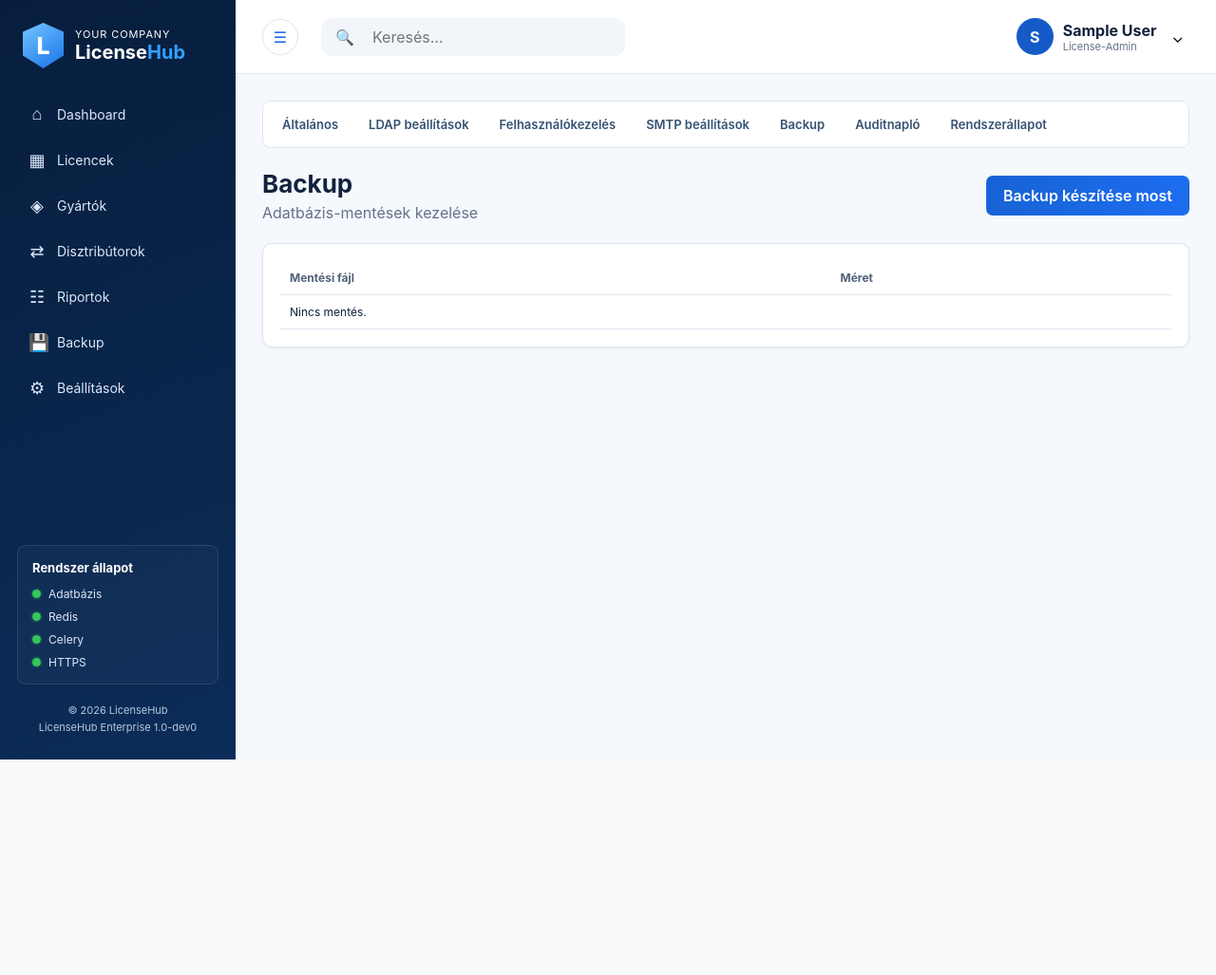
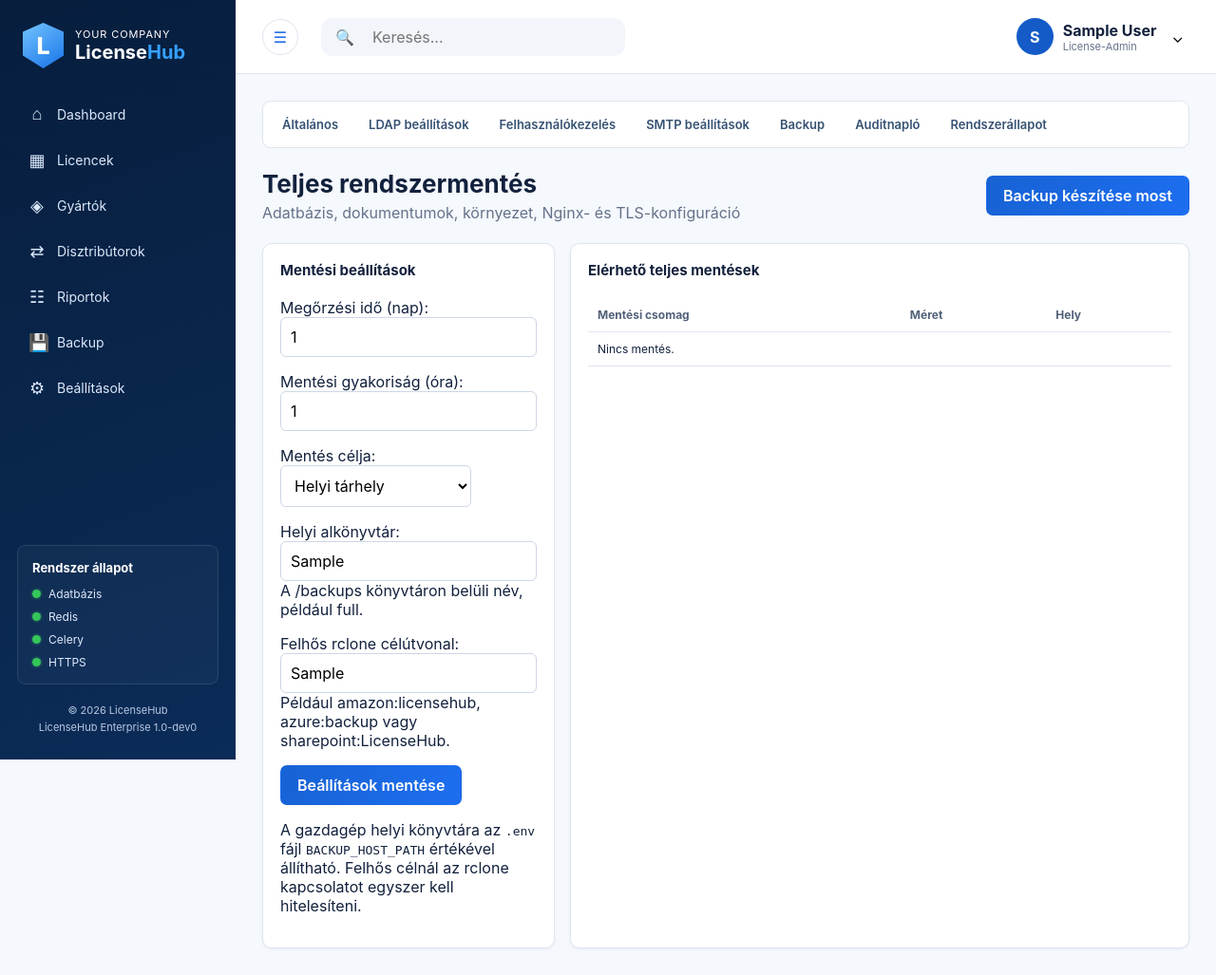
Before and after one commit to ceszes-hub/licensehub, a Django app: page /backup/ in a window 1280 px wide. Shown: the whole page at 95% size. Before the commit the page ends 800 px from the top, so only its background shows below. Run offline with Django 5.2, Linux system fonts and the light colour scheme; a user stored in the database is signed in; tables that the repository leaves empty hold one stand-in row (values such as "Sample post"); parts of the project's set-up code (start-up, migrations or seed data) failed here and were passed over.

Commit message:
Teljes rendszer backup es felhos tarhely tamogatas

```diff
--- a/backend/apps/system/forms.py
+++ b/backend/apps/system/forms.py
@@ -94,3 +94,47 @@ class SMTPSettingsForm(forms.ModelForm):
         if commit:
             obj.save()
         return obj
+
+
+class BackupSettingsForm(forms.ModelForm):
+    class Meta:
+        model = IntegrationSettings
+        fields = [
+            "backup_retention_days",
+            "backup_interval_hours",
+            "backup_destination",
+            "backup_local_subdirectory",
+            "backup_remote_path",
+        ]
+        labels = {
+            "backup_retention_days": "Megőrzési idő (nap)",
+            "backup_interval_hours": "Mentési gyakoriság (óra)",
+            "backup_destination": "Mentés célja",
+            "backup_local_subdirectory": "Helyi alkönyvtár",
+            "backup_remote_path": "Felhős rclone célútvonal",
+        }
+        help_texts = {
+            "backup_local_subdirectory": "A /backups könyvtáron belüli név, például full.",
+            "backup_remote_path": "Például amazon:licensehub, azure:backup vagy sharepoint:LicenseHub.",
+        }
+
+    def clean_backup_retention_days(self):
+        value = self.cleaned_data["backup_retention_days"]
+        if not 1 <= value <= 3650:
+            raise forms.ValidationError("A megőrzési idő 1 és 3650 nap között legyen.")
+        return value
+
+    def clean_backup_interval_hours(self):
+        value = self.cleaned_data["backup_interval_hours"]
+        if not 1 <= value <= 8760:
+            raise forms.ValidationError("A gyakoriság 1 és 8760 óra között legyen.")
+        return value
+
+    def clean(self):
+        cleaned = super().clean()
+        destination = cleaned.get("backup_destination")
+        if destination != IntegrationSettings.BackupDestination.LOCAL and not cleaned.get(
+            "backup_remote_path"
+        ):
+            self.add_error("backup_remote_path", "Felhős mentésnél a célútvonal kötelező.")
+        return cleaned
--- a/backend/apps/system/models.py
+++ b/backend/apps/system/models.py
@@ -2,6 +2,12 @@ from django.db import models
 
 
 class IntegrationSettings(models.Model):
+    class BackupDestination(models.TextChoices):
+        LOCAL = "LOCAL", "Helyi tárhely"
+        S3 = "S3", "Amazon S3"
+        AZURE = "AZURE", "Azure Blob Storage"
+        SHAREPOINT = "SHAREPOINT", "Microsoft SharePoint"
+
     singleton = models.BooleanField(default=True, unique=True, editable=False)
     ldap_enabled = models.BooleanField(default=False)
     ldap_server_uri = models.CharField(max_length=255, blank=True)
@@ -19,6 +25,13 @@ class IntegrationSettings(models.Model):
     smtp_username = models.CharField(max_length=255, blank=True)
     smtp_password = models.TextField(blank=True)
     smtp_from_email = models.EmailField(blank=True)
+    backup_retention_days = models.PositiveIntegerField(default=14)
+    backup_interval_hours = models.PositiveIntegerField(default=24)
+    backup_destination = models.CharField(
+        max_length=20, choices=BackupDestination.choices, default=BackupDestination.LOCAL
+    )
+    backup_local_subdirectory = models.CharField(max_length=100, default="full")
+    backup_remote_path = models.CharField(max_length=500, blank=True)
     updated_at = models.DateTimeField(auto_now=True)
 
     @classmethod
--- a/backend/apps/system/views.py
+++ b/backend/apps/system/views.py
@@ -16,7 +16,12 @@ from apps.core.models import SystemConfiguration
 from apps.licenses.models import License
 from apps.audit.models import AuditEvent
 from apps.accounts.models import User
-from .forms import LDAPSettingsForm, SMTPSettingsForm, SystemSettingsForm
+from .forms import (
+    BackupSettingsForm,
+    LDAPSettingsForm,
+    SMTPSettingsForm,
+    SystemSettingsForm,
+)
 from .models import IntegrationSettings
 from apps.licenses.crypto import decrypt_secret
 
@@ -85,7 +90,7 @@ def checks():
     result["static"] = "Healthy" if settings.STATIC_ROOT.exists() else "Warning"
     result["media"] = "Healthy" if settings.MEDIA_ROOT.exists() else "Warning"
     try:
-        dumps = list(settings.BACKUP_PATH.glob("licensehub_*.dump"))
+        dumps = list(settings.BACKUP_PATH.rglob("licensehub_full_*.tar.gz"))
         result["backup"] = "Healthy" if dumps else "Warning"
     except OSError:
         result["backup"] = "Critical"
@@ -246,17 +251,26 @@ def smtp_test(request):
 @login_required
 @user_passes_test(lambda user: user.is_superuser)
 def backup_dashboard(request):
-    if request.method == "POST":
+    config = IntegrationSettings.get_solo()
+    form = BackupSettingsForm(request.POST or None, instance=config)
+    if request.method == "POST" and "save_settings" in request.POST and form.is_valid():
+        form.save()
+        return redirect("backup_dashboard")
+    if request.method == "POST" and "backup_now" in request.POST:
         settings.BACKUP_PATH.mkdir(parents=True, exist_ok=True)
         (settings.BACKUP_PATH / ".backup-request").touch()
         return redirect("backup_dashboard")
     files = (
         sorted(
-            settings.BACKUP_PATH.glob("licensehub_*.dump"),
+            settings.BACKUP_PATH.rglob("licensehub_full_*.tar.gz"),
             key=lambda item: item.stat().st_mtime,
             reverse=True,
         )
         if settings.BACKUP_PATH.exists()
         else []
     )
-    return render(request, "system/backup.html", {"backups": files[:100]})
+    return render(
+        request,
+        "system/backup.html",
+        {"backups": files[:100], "form": form, "config": config},
+    )
--- a/backend/templates/system/backup.html
+++ b/backend/templates/system/backup.html
@@ -1 +1 @@
-{% extends "base.html" %}{% block content %}{% include "system/_settings_nav.html" %}<div class="page-head"><div><h1>Backup</h1><p>Adatb&aacute;zis-ment&eacute;sek kezel&eacute;se</p></div><form method="post">{% csrf_token %}<button class="button primary">Backup k&eacute;sz&iacute;t&eacute;se most</button></form></div><article class="panel"><table><tr><th>Ment&eacute;si f&aacute;jl</th><th>M&eacute;ret</th></tr>{% for backup in backups %}<tr><td>{{ backup.name }}</td><td>{{ backup.stat.st_size|filesizeformat }}</td></tr>{% empty %}<tr><td colspan="2">Nincs ment&eacute;s.</td></tr>{% endfor %}</table></article>{% endblock %}
+{% extends "base.html" %}{% block content %}{% include "system/_settings_nav.html" %}<div class="page-head"><div><h1>Teljes rendszerment&eacute;s</h1><p>Adatb&aacute;zis, dokumentumok, k&ouml;rnyezet, Nginx- &eacute;s TLS-konfigur&aacute;ci&oacute;</p></div><form method="post">{% csrf_token %}<button class="button primary" name="backup_now" value="1">Backup k&eacute;sz&iacute;t&eacute;se most</button></form></div><div class="dashboard-grid"><article class="panel"><h2>Ment&eacute;si be&aacute;ll&iacute;t&aacute;sok</h2><form method="post" class="card-body">{% csrf_token %}{{ form.as_p }}<button class="button primary" name="save_settings" value="1">Be&aacute;ll&iacute;t&aacute;sok ment&eacute;se</button></form><p class="form-note">A gazdag&eacute;p helyi k&ouml;nyvt&aacute;ra az <code>.env</code> f&aacute;jl <code>BACKUP_HOST_PATH</code> &eacute;rt&eacute;k&eacute;vel &aacute;ll&iacute;that&oacute;. Felh&#337;s c&eacute;ln&aacute;l az rclone kapcsolatot egyszer kell hiteles&iacute;teni.</p></article><article class="panel span-2"><h2>El&eacute;rhet&#337; teljes ment&eacute;sek</h2><div class="table-wrap"><table><thead><tr><th>Ment&eacute;si csomag</th><th>M&eacute;ret</th><th>Hely</th></tr></thead><tbody>{% for backup in backups %}<tr><td>{{ backup.name }}</td><td>{{ backup.stat.st_size|filesizeformat }}</td><td>{{ backup.parent }}</td></tr>{% empty %}<tr><td colspan="3">Nincs ment&eacute;s.</td></tr>{% endfor %}</tbody></table></div></article></div>{% endblock %}
```
Also changed, not shown: compose.yaml (+12 -3 lines), docs/BACKUP_RESTORE.md (+52 -2 lines), tests/test_licenses.py (+1 -1 lines), README.md, backend/apps/system/migrations/0002_integrationsettings_backup_destination_and_more.py (added), 9 other files.
